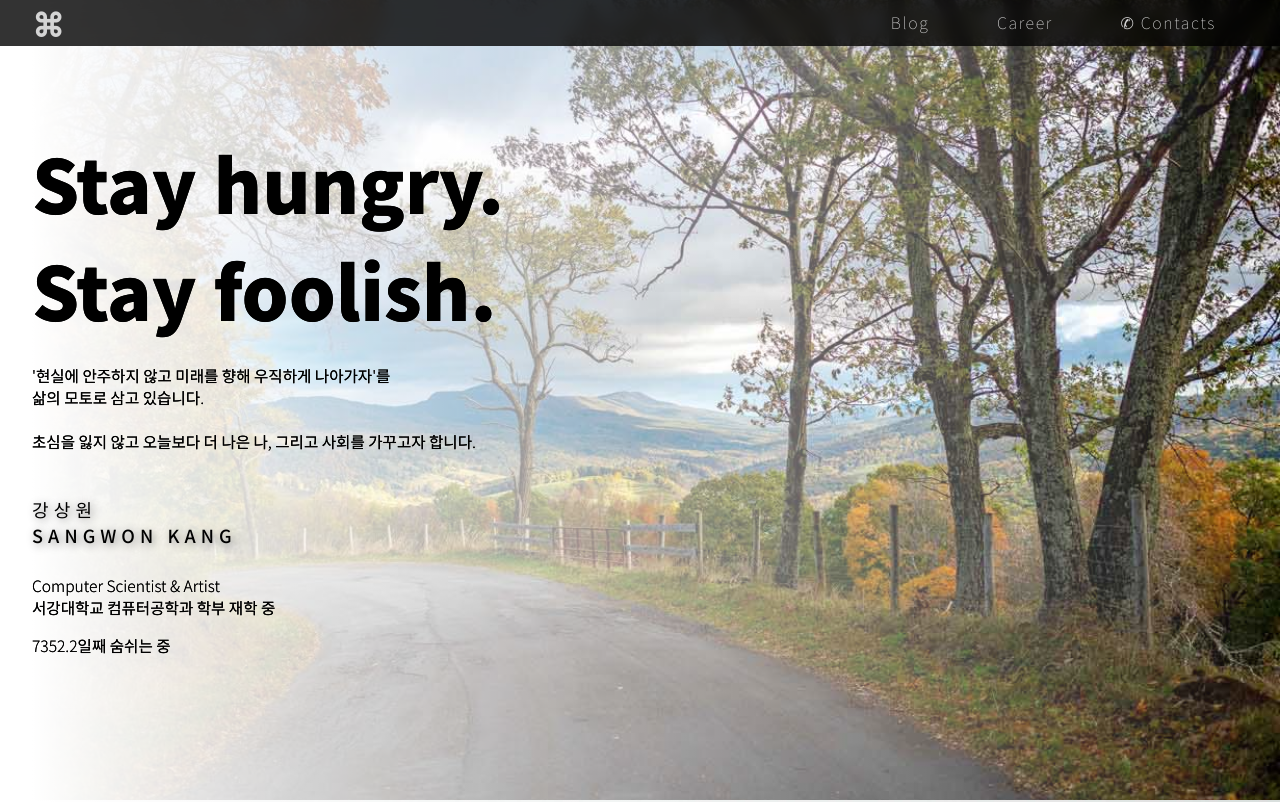
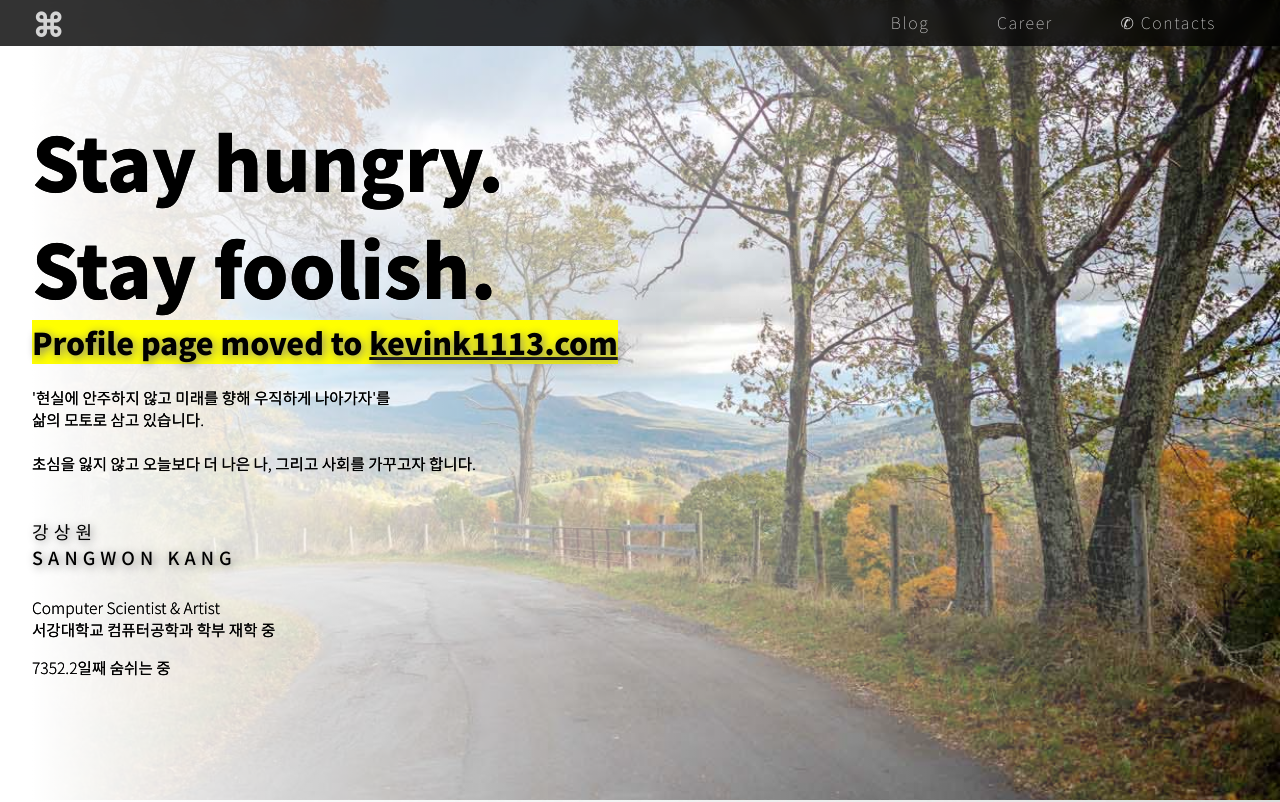
Before and after one commit to kevink1113/profile, a plain HTML site: page index.html in a window 1280 px wide. Shown: the top 802 px of the page. Drawn offline with nearby package versions, Linux system fonts and the light colour scheme; a script that the page names is missing.

Commit message:
goto kevink1113.com

```diff
--- a/index.html
+++ b/index.html
@@ -54,6 +54,8 @@
                 <section id="About" style="min-height: 0;">
                         <div class= "text">
                             <div class="title" style="text-shadow: 0 0 0">Stay hungry.<br>Stay foolish.</div>
+
+                            <div style="background-color:yellow; font-weight: 900; font-size: 30px;">Profile page moved to <a href="https://kevink1113.com">kevink1113.com</a></div>
 
                             <div id="stay_kr" style="text-shadow: 0 0 0;">
                                 <br>'현실에 안주하지 않고 미래를 향해 우직하게 나아가자'를<br>
```
